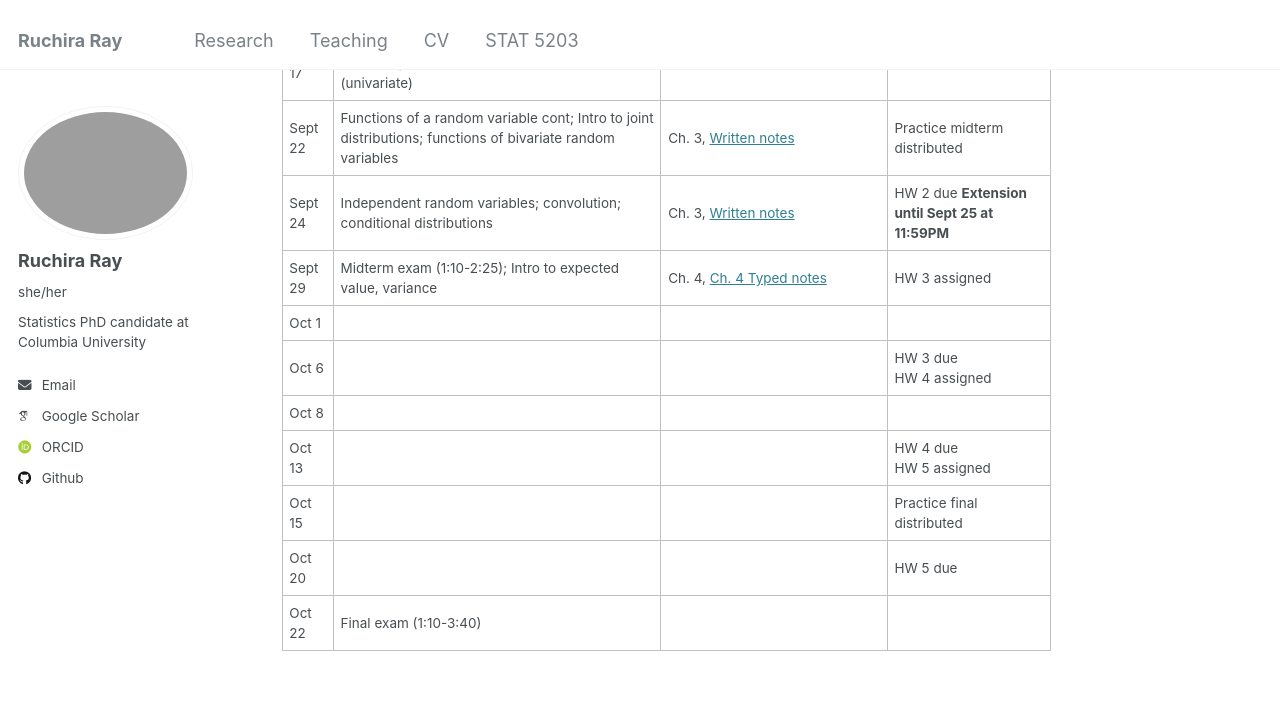
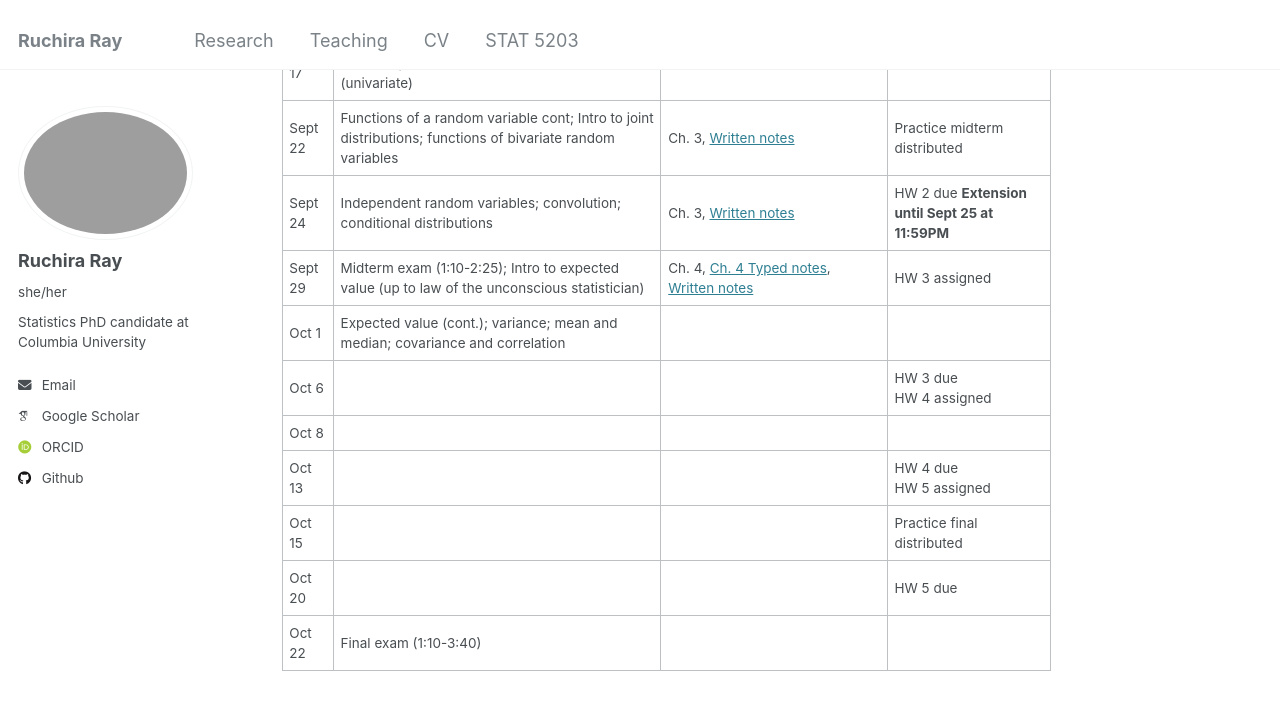
Before and after one commit to rray123/rray123.github.io, a Jekyll site: the page built from _pages/STAT5203.md, in a window 1280 px wide and 900 px high, scrolled down 663 px. Shown: the top 710 px of the window. Built offline with Jekyll 4.4.1, drawn with Linux system fonts in a browser that asks for light colours; some web fonts are replaced.

Commit message:
Update STAT5203.md

```diff
--- a/_pages/STAT5203.md
+++ b/_pages/STAT5203.md
@@ -27,8 +27,8 @@ Schedule subject to change. Check back regularly for updates.
 | Sept 17 |Discrete + continuous random variables; pdf's and cdf's; functions of a random variable (univariate) | Ch. 2-3, [Written notes](https://rray123.github.io/files/Lecture4-written.pdf) | |
 | Sept 22 |Functions of a random variable cont; Intro to joint distributions; functions of bivariate random variables | Ch. 3, [Written notes](https://rray123.github.io/files/Lecture5-written.pdf) | Practice midterm distributed|
 | Sept 24 |Independent random variables; convolution; conditional distributions| Ch. 3, [Written notes](https://rray123.github.io/files/Lecture6-written.pdf) |HW 2 due **Extension until Sept 25 at 11:59PM**|
-| Sept 29 |Midterm exam (1:10-2:25); Intro to expected value, variance|Ch. 4, [Ch. 4 Typed notes](https://rray123.github.io/files/Ch4.pdf)|HW 3 assigned|
-| Oct 1   ||||
+| Sept 29 |Midterm exam (1:10-2:25); Intro to expected value (up to law of the unconscious statistician)|Ch. 4, [Ch. 4 Typed notes](https://rray123.github.io/files/Ch4.pdf), [Written notes](https://rray123.github.io/files/Lecture7-written.pdf)|HW 3 assigned|
+| Oct 1   |Expected value (cont.); variance; mean and median; covariance and correlation|||
 | Oct 6   |||HW 3 due <br> HW 4 assigned|
 | Oct 8   ||||
 | Oct 13  |||HW 4 due <br> HW 5 assigned|
```
